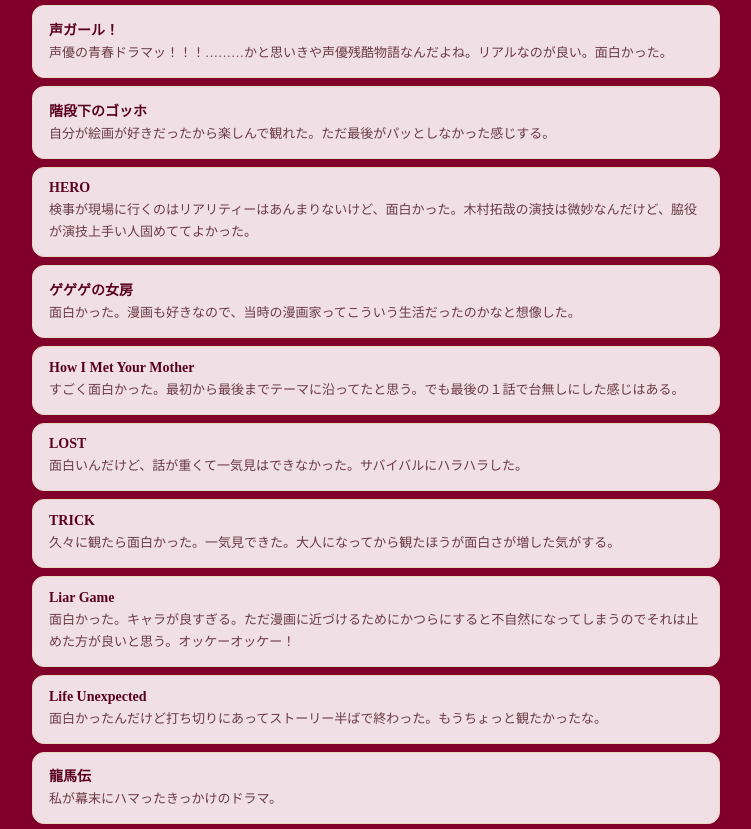
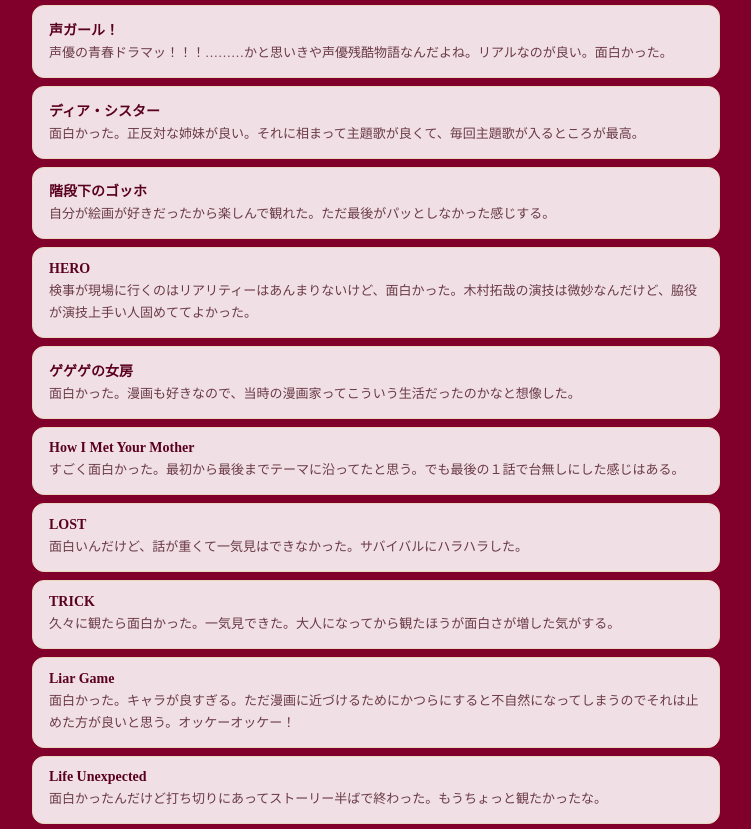
Before and after one commit to Azaleacreativeroom888/fan-drama, a plain HTML site: page ranking.html in a window 1280 px wide. Shown: the part 1399-2228 px from the top of the page, without its empty margins (264-1015 px from the left). Drawn offline with nearby package versions, Linux system fonts and the light colour scheme; a web font is replaced by a local one.

Commit message:
Update ranking.html

```diff
--- a/ranking.html
+++ b/ranking.html
@@ -181,6 +181,11 @@
     <div class="review-item">
       <div class="review-item-title">声ガール！</div>
       <div class="review-item-text">声優の青春ドラマッ！！！………かと思いきや声優残酷物語なんだよね。リアルなのが良い。面白かった。</div>
+    </div>
+
+    <div class="review-item">
+      <div class="review-item-title">ディア・シスター</div>
+      <div class="review-item-text">面白かった。正反対な姉妹が良い。それに相まって主題歌が良くて、毎回主題歌が入るところが最高。</div>
     </div>
 
     <div class="review-item">
```
